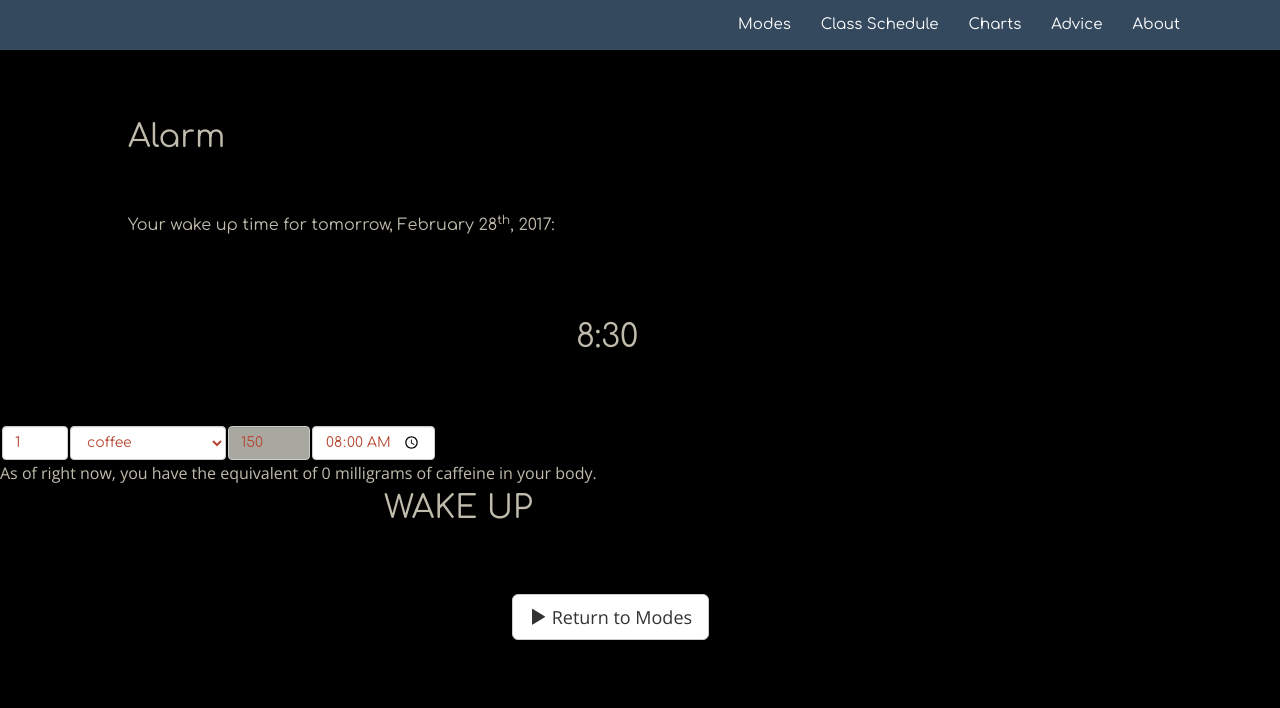
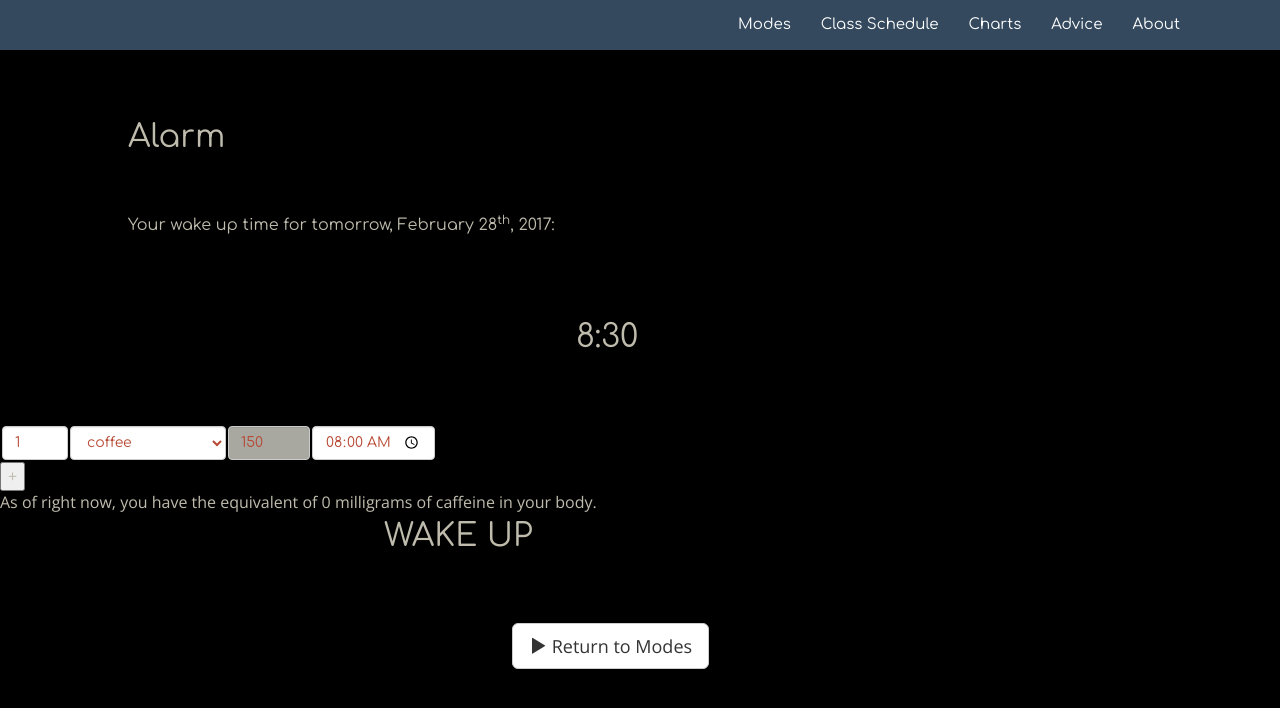
Before and after one commit to za419/sleep, a plain HTML site: page start.html in a window 1280 px wide. Drawn offline with nearby package versions, Linux system fonts and the light colour scheme.

Commit message:
Add new row button

```diff
--- a/start.html
+++ b/start.html
@@ -56,6 +56,7 @@
 <table id="caffeine-table">
 </table>
 </form>
+<button onclick="addNewRow()">+</button>
 <p id="caffeine-output-line">As of right now, you have the equivalent of <span id="caffeine-output">0</span> milligrams of caffeine in your body.</p>
 <input type="hidden" name="caffeine-last-amount" id="caffeine-last-amount" value="0">
 <input type="hidden" name="caffeine-last-time" id="caffeine-last-time" value="0"> <!-- Stored in Unix time -->
```
